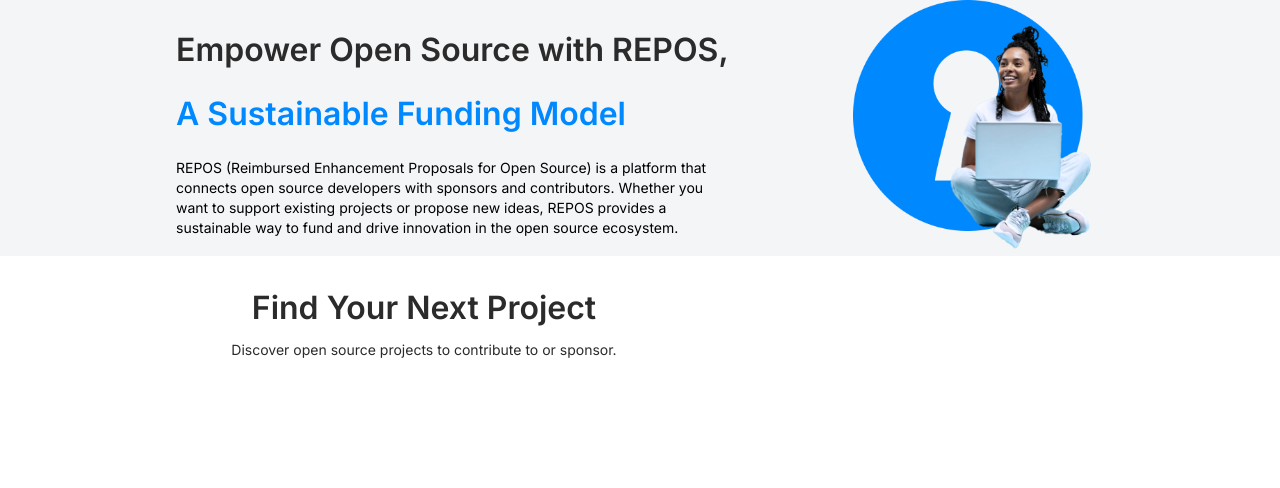
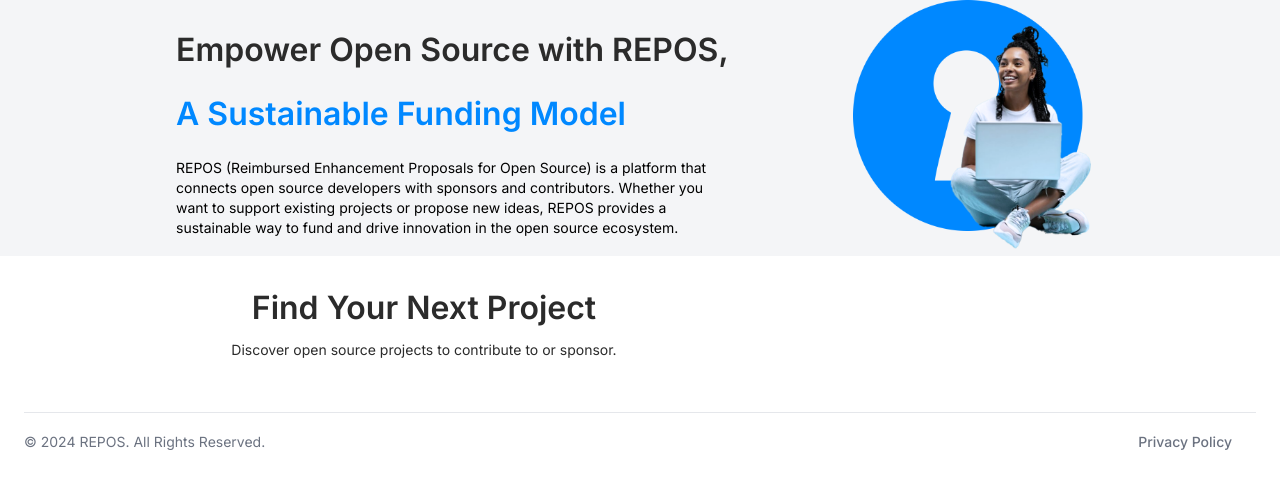
Before and after one commit to openteamsinc/repos, a Next.js app: page / in a window 1280 px wide. Shown: the top 488 px of the page. Built offline with nearby package versions, Linux system fonts and the light colour scheme.

Commit message:
Added Footer

```diff
--- a/src/app/layout.tsx
+++ b/src/app/layout.tsx
@@ -1,12 +1,12 @@
 import type { Metadata } from "next";
 import { Inter } from "next/font/google";
 import "./globals.css";
+import Footer from "@/components/Footer";
 
 const inter = Inter({ subsets: ["latin"] });
 
 export const metadata: Metadata = {
-  title: "Create Next App",
-  description: "Generated by create next app",
+  title: "REPOS",
 };
 
 export default function RootLayout({
@@ -16,7 +16,13 @@ export default function RootLayout({
 }>) {
   return (
     <html lang="en">
-      <body className={inter.className}>{children}</body>
+      <head>
+        <link rel="icon" href="/favicon.ico" sizes="any" />
+      </head>
+      <body className={inter.className}>
+        {children}
+        <Footer />
+      </body>
     </html>
   );
 }
--- /dev/null
+++ b/src/components/Footer.tsx
@@ -0,0 +1,31 @@
+import Link from 'next/link'
+import React from 'react'
+
+const Footer = () => {
+  return (
+    <footer className="h-40 lg:h-[5.5rem] w-full p-4 bg-white flex flex-col items-start justify-center gap-3 lg:gap-0 lg:items-center lg:justify-between lg:p-6 dark:bg-gray-800 dark:border-gray-600">
+      <hr className='w-full bg-black-primary' />
+      <div className='w-full flex flex-col items-start justify-center lg:hidden px-5 mt-3'>
+        <span className="text-sm text-gray-500 sm:text-center dark:text-gray-400">© 2024 <a href="https://repos.openteams.com/" className="hover:underline">REPOS</a>. All Rights Reserved.
+        </span>
+        <ul className="flex flex-wrap items-center mt-3 text-sm font-medium text-gray-500 dark:text-gray-400 sm:mt-0">
+          <li>
+            <Link href="/privacy-policy" className="hover:underline me-4 md:me-6">Privacy Policy</Link>
+          </li>
+        </ul>
+      </div>
+      <div className='w-full flex items-center justify-between'>
+        <span className="hidden lg:inline-block lg:text-sm text-gray-500 sm:text-center dark:text-gray-400">© 2024 <a href="https://repos.openteams.com/" className="hover:underline">REPOS</a>. All Rights Reserved.
+        </span>
+        <ul className="hidden lg:flex flex-wrap items-center mt-3 lg:text-sm font-medium text-gray-500 dark:text-gray-400 sm:mt-0">
+          <li>
+            <Link href="/privacy-policy" className="hover:underline me-4 md:me-6">Privacy Policy</Link>
+          </li>
+        </ul>
+      </div>
+    </footer>
+
+  )
+}
+
+export default Footer
```
